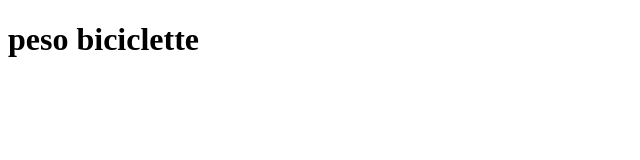
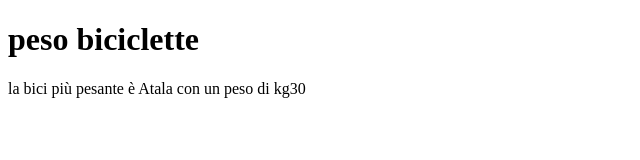
Before and after one commit to willymariino/js-snack-es6, a plain HTML site: page snack 1/index.html in a window 1280 px wide. Shown: the whole page, without its empty margins (0-640 px from the left). Drawn offline with Linux system fonts and the light colour scheme.

Commit message:
finished snack 1

```diff
--- a/snack 1/index.html
+++ b/snack 1/index.html
@@ -10,6 +10,8 @@
 <body>
     <h1>peso biciclette</h1>
 
+    <p id="bike-weight"></p>
+
     <script src="script.js"></script>
 </body>
 
--- a/snack 1/script.js
+++ b/snack 1/script.js
@@ -23,4 +23,8 @@ for (let [i] in bikes) {
     }
 
 }
-console.log("la bici più pesante è:")
+console.log("la bici più pesante è:", heaviestBike.marca, "con un peso di kg", heaviestBike.peso);
+
+const bikeWeight = document.getElementById("bike-weight")
+
+bikeWeight.textContent = "la bici più pesante è" + " " + heaviestBike.marca + " " + "con un peso di kg" + "" + heaviestBike.peso
```
